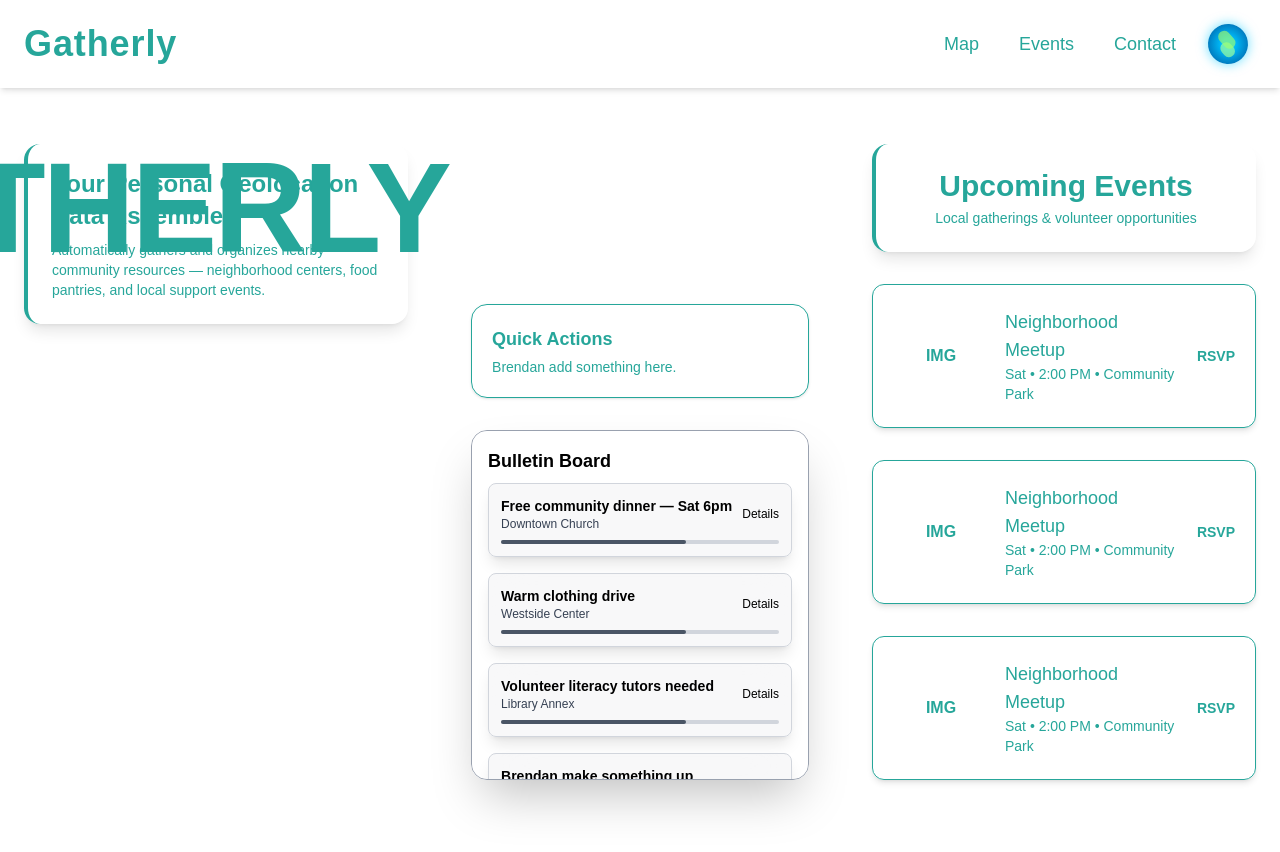
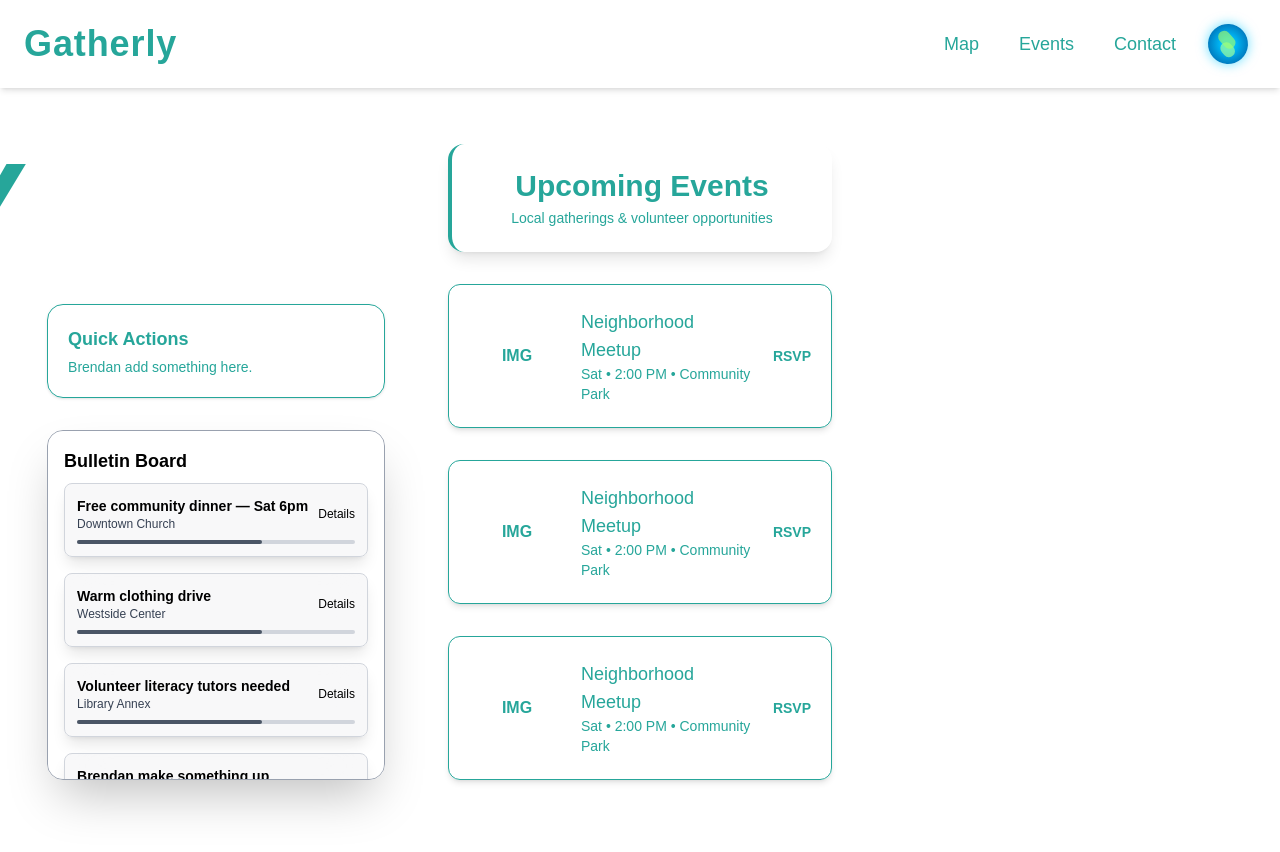
Before and after one commit to TSA-Group/tsa_group_starter, a Next.js app: page / in a window 1280 px wide. Shown: the top 852 px of the page. Built offline with nearby package versions, Linux system fonts and the light colour scheme.

Commit message:
Remove geolocation data section from page
Removed the left column section for geolocation data.

```diff
--- a/app/page.tsx
+++ b/app/page.tsx
@@ -47,21 +47,7 @@ export default function Home() {
 
 
         {/* LEFT COLUMN — (NO “LAUNCH MAPS” ANYMORE) */}
-        <motion.section variants={fadeUp} className="space-y-8">
-          <motion.div
-            variants={cardPop}
-            className="p-6 bg-info rounded-2xl shadow-lg border-l-4 border-neutral transition-colors duration-300"
-            whileHover={{ y: -6 }}
-          >
-            <h2 className="text-2xl font-semibold mb-2">
-              Your Personal Geolocation Data Assembler
-            </h2>
-            <p className="text-sm text-base-content/70">
-              Automatically gathers and organizes nearby community resources —
-              neighborhood centers, food pantries, and local support events.
-            </p>
-          </motion.div>
-        </motion.section>
+
 
 
 
```
